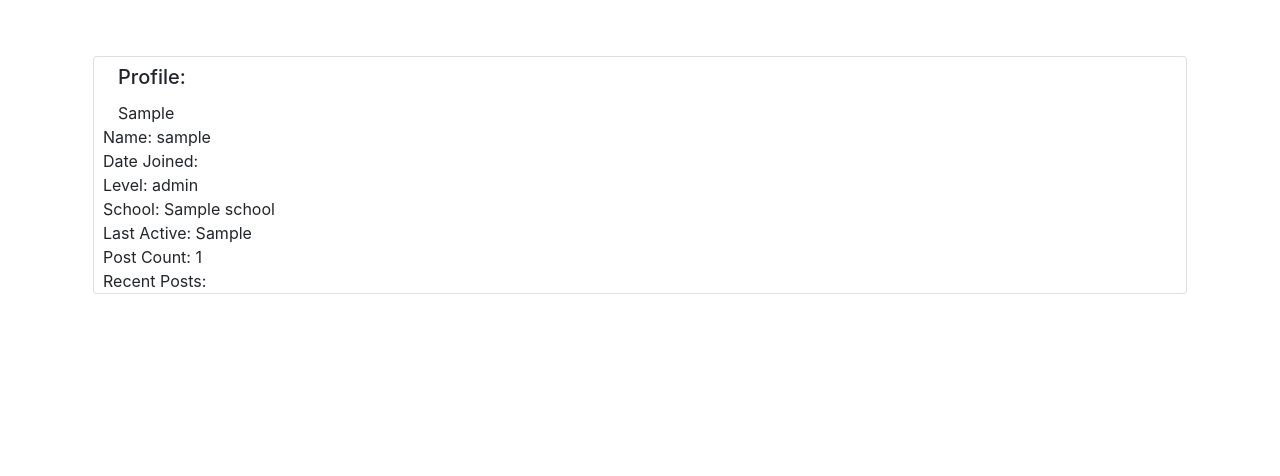
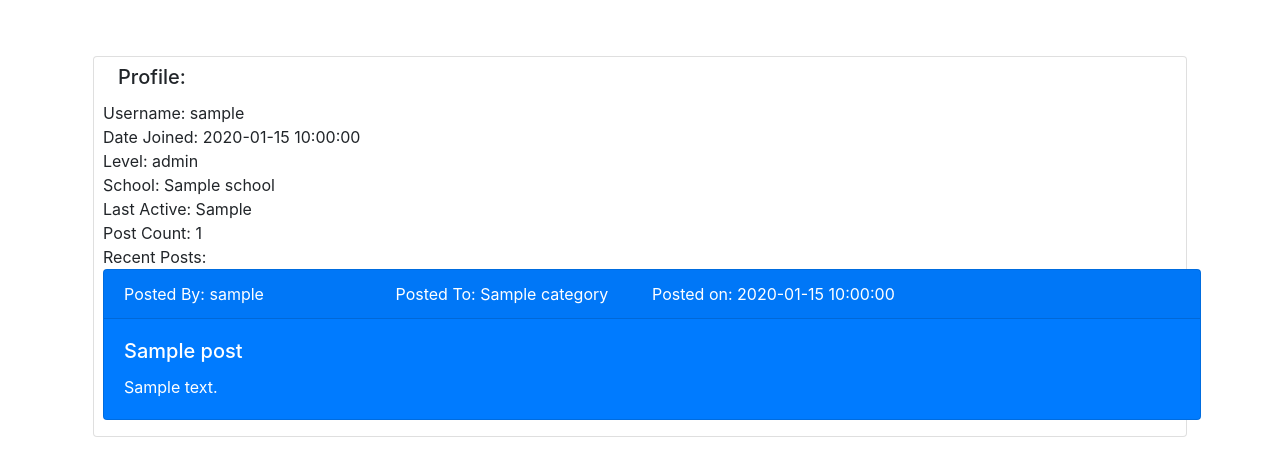
Before and after one commit to sebpapararo/UEA-Life, a Flask app: template templates/profile.html in a window 1280 px wide. Shown: the part 56-532 px from the top of the page. Run offline with Flask 2, Linux system fonts and the light colour scheme; the template is opened without the code that fills it: most values are stand-ins (such as "Sample title", 1, 10 or a date in 2020); some libraries are stand-ins or nearby versions.

Commit message:
Added Posts to Profile and date joined

```diff
--- a/app.py
+++ b/app.py
@@ -201,13 +201,21 @@ def profile():
     userProfile = userProfile[0]
 
     # gets the users post
-    usersPosts = query_db('SELECT COUNT(*) FROM posts WHERE posted_by = "%s";' % userProfile['id'])
+    postCount = query_db('SELECT COUNT(*) FROM posts WHERE posted_by = "%s";' % userProfile['id'])
 
     # TODO: hacky way of getting this, change if have time!
-    userProfile['postCount'] = usersPosts[0]['COUNT(*)']
+    userProfile['postCount'] = postCount[0]['COUNT(*)']
+
+    # Get Date Joined
+    dateJoined = query_db('SELECT Created_on FROM users WHERE id = "%s";' % userProfile['id'])
+    userProfile['dateJoined'] = dateJoined[0]['created_on']
+
+
+    # Get the Content of the posts
+    posts = query_db('SELECT * FROM posts WHERE posted_by = "%s";' % userProfile['id'])
 
     # TODO: dont use [0]
-    return render_template('/profile.html', title="UEA Life | Someones profile", userProfile=userProfile)
+    return render_template('/profile.html', title="UEA Life | Someones profile", userProfile=userProfile, usersPosts=posts)
 
 
 @app.route('/newPost', methods=['GET'])
--- a/templates/profile.html
+++ b/templates/profile.html
@@ -8,12 +8,11 @@
 <div class="container">
   <div class="card pl-4 mt-5 pt-2">
     <h5 class="card-title">Profile:</h5>
-    {{ userProfile }}
     <div class="row">
-      Name: {{ userProfile.username }}
+      Username: {{ userProfile.username }}
     </div>
     <div class="row">
-      Date Joined:
+      Date Joined: {{ userProfile.dateJoined }}
     </div>
     <div class="row">
       Level: {{ userProfile.level}}
@@ -30,6 +29,28 @@
     <div class="row">
       Recent Posts:
     </div>
+    {% for post in usersPosts %}
+        <div class="row">
+            <div class="card text-white bg-primary mb-3 w-100">
+                <div class="card-header">
+                    <div class="row">
+                        <div class="col-3">Posted By: {{ post.username | safe }}</div>
+                        <div class="col-3">Posted To: {{ post.category | safe }}</div>
+                        <div class="cols-3">Posted on: {{ post.posted_on | safe }}</div>
+                    <!-- /row -->
+                    </div>
+                <!-- /card-header -->
+                </div>
+                <div class="card-body">
+                    <h5 class="card-title">{{ post.title | safe }}</h5>
+                    <p class="card-text">{{ post.content | safe }}</p>
+                <!-- /card-body -->
+                </div>
+            <!-- /card text-white bg-primary mb-3 w-100 -->
+            </div>
+        <!-- /row -->
+        </div>
+    {% endfor %}
   </div>
 </div>
 
```
